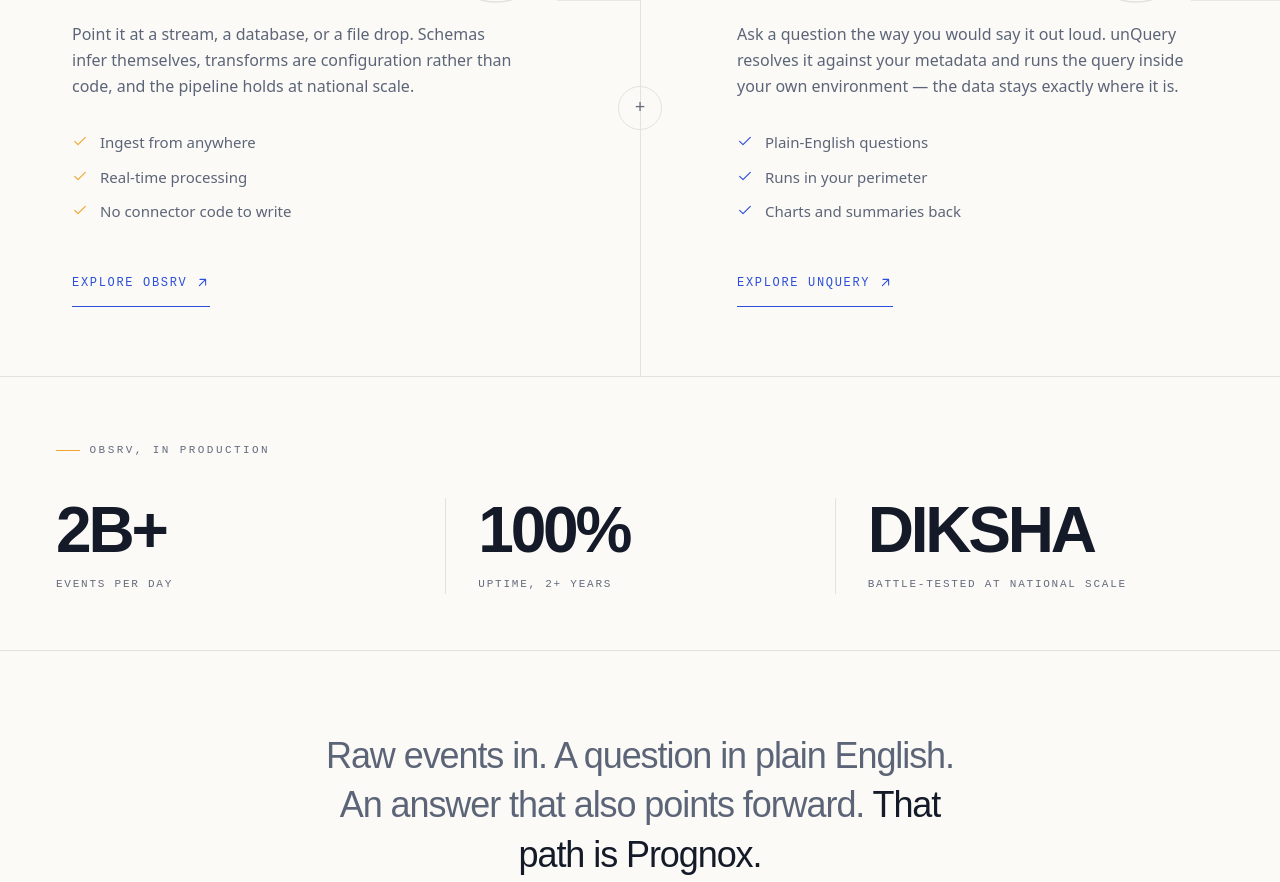
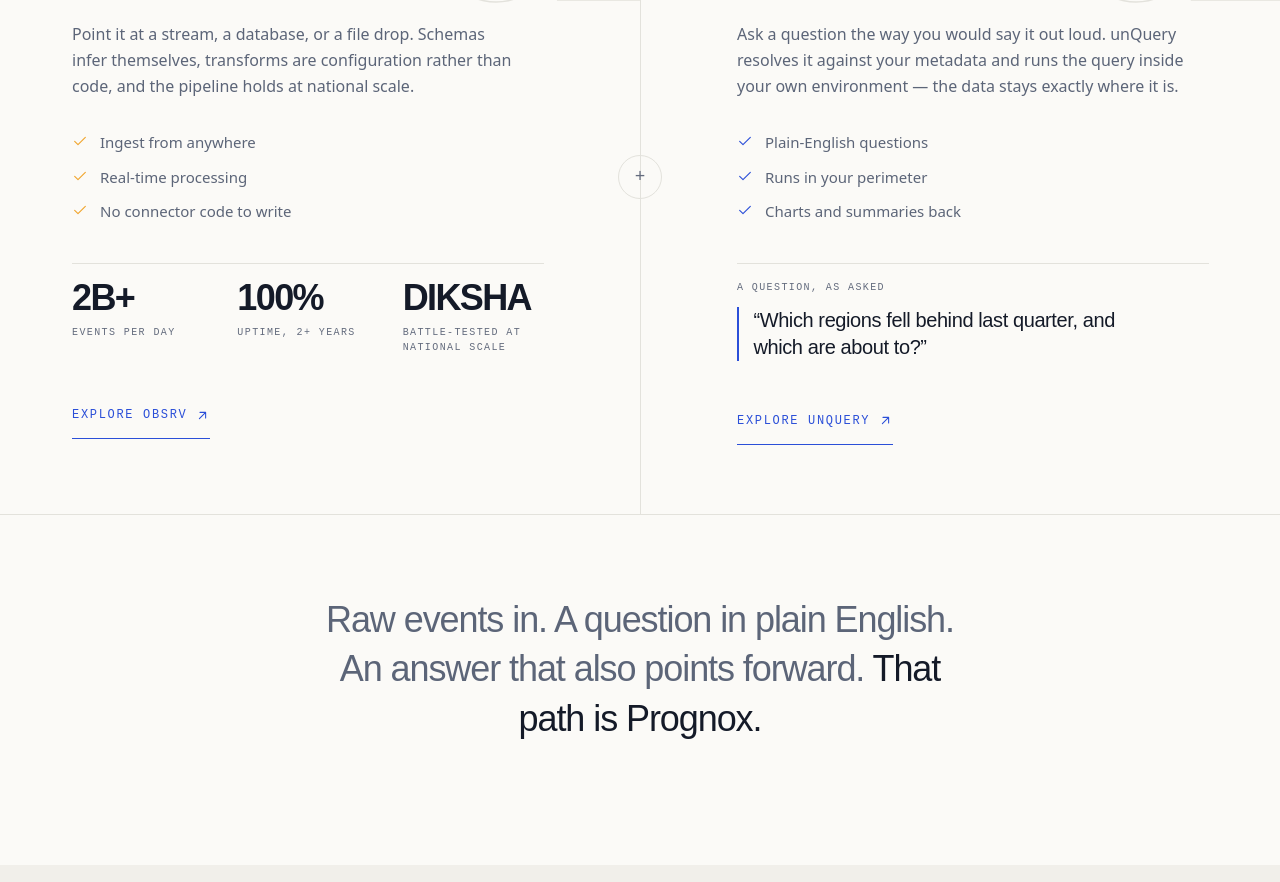
Before and after one commit to sanketika-labs/prognox-website, an Astro site: page / in a window 1280 px wide. Shown: the part 1569-2451 px from the top of the page. Built offline with nearby package versions, Linux system fonts and the light colour scheme; Astro itself is replaced by a stand-in of ours.

Commit message:
Close each engine panel on its own evidence
Proof belongs with Obsrv, so it goes back in Obsrv's panel rather than
standing off in a rail of its own. Laid three across instead of three
stacked it costs about half the height, and unQuery's half now closes on
its own evidence — a question asked in ordinary words, which is that
product's entire claim demonstrated rather than asserted. The two bands
share a top margin and a hairline, so the columns land within 5px of each
other with no gap to paper over.

The strip stays stacked below 600px: narrower than that the columns fall
under ~170px and the longest label runs to three lines against the
others' one.

```diff
--- a/src/pages/index.astro
+++ b/src/pages/index.astro
@@ -142,6 +142,32 @@ const engines = [
                 ))}
               </ul>
 
+              {/*
+                Each engine closes on its own evidence, in a band of matching
+                height so the two columns stay level. Obsrv's case is the
+                numbers it has run; unQuery's is a question asked as anyone
+                would say it — which is the whole claim, demonstrated.
+              */}
+              {i === 0 && (
+                <dl class="panel-stats">
+                  {proofStats.map((stat) => (
+                    <div class="panel-stat">
+                      <dd>{stat.value}</dd>
+                      <dt>{stat.label}</dt>
+                    </div>
+                  ))}
+                </dl>
+              )}
+
+              {i === 1 && (
+                <figure class="panel-ask">
+                  <figcaption>A question, as asked</figcaption>
+                  <blockquote>
+                    {'\u201cWhich regions fell behind last quarter, and which are about to?\u201d'}
+                  </blockquote>
+                </figure>
+              )}
+
               <a
                 href={engine.link}
                 target="_blank"
@@ -156,26 +182,6 @@ const engines = [
         ))
       }
       <span class="seam-badge" aria-hidden="true">+</span>
-    </div>
-
-    {/*
-      Proof earns its own full-width rail rather than sitting inside Obsrv's
-      half. Buried in one column it forced that column longer than unQuery's,
-      which no amount of alignment could balance; out here the numbers get the
-      scale they deserve and the attribution is stated rather than implied.
-    */}
-    <div class="proof-rail">
-      <div class="container-page">
-        <p class="tag"><span class="tag-mark"></span>Obsrv, in production</p>
-        <dl class="proof-grid">
-          {proofStats.map((stat) => (
-            <div class="proof-item">
-              <dd>{stat.value}</dd>
-              <dt>{stat.label}</dt>
-            </div>
-          ))}
-        </dl>
-      </div>
     </div>
 
     <div class="container-page">
@@ -479,62 +485,83 @@ const engines = [
     gap: 0.85rem;
   }
 
-  /* The diptych already closes with a hairline, so the rail takes only a
-     bottom rule — a top rule here would double it. */
-  .proof-rail {
-    padding-block: clamp(2.5rem, 1.5rem + 2.5vw, 3.75rem);
+  /* Proof, ruled as a strip across the panel foot. Stacked rows read fine
+     but cost twice the height, and that height is exactly what pushed this
+     column past unQuery's. */
+  .panel-stats {
+    display: grid;
+    width: 100%;
+    margin-top: 2.5rem;
+    border-top: 1px solid var(--color-hairline);
+  }
+
+  .panel-stat {
+    padding-block: 1rem;
     border-bottom: 1px solid var(--color-hairline);
   }
 
-  .proof-grid {
-    display: grid;
-    gap: 0;
-    margin-top: 2rem;
+  /* Three across only once the columns are wide enough to hold the longest
+     label in two lines — below roughly 170px per column it runs to three and
+     the row goes ragged, so stacked rows are the better form down there. */
+  @media (min-width: 600px) {
+    .panel-stats {
+      grid-template-columns: repeat(3, 1fr);
+      gap: 1.5rem;
+    }
+
+    .panel-stat {
+      border-bottom: 0;
+      padding-bottom: 0;
+    }
   }
 
-  .proof-item {
-    padding-block: 1.25rem;
+  .panel-stat dd {
+    font-family: var(--font-display);
+    font-size: clamp(1.75rem, 1.3rem + 1.4vw, 2.25rem);
+    font-weight: 700;
+    line-height: 1;
+    letter-spacing: -0.045em;
+    color: var(--color-fg);
+  }
+
+  .panel-stat dt {
+    margin-top: 0.6rem;
+    font-family: var(--font-mono);
+    font-size: 0.625rem;
+    letter-spacing: 0.14em;
+    line-height: 1.5;
+    text-transform: uppercase;
+    color: var(--color-fg-faint);
+  }
+
+  /* unQuery's counterpart to the stat strip — same hairline, same top
+     margin, so the two bands line up across the seam. */
+  .panel-ask {
+    width: 100%;
+    margin-top: 2.5rem;
+    padding-top: 1rem;
     border-top: 1px solid var(--color-hairline);
   }
 
-  /* Three across once there is room; stacked and ruled before that, which
-     keeps the long third label from shrinking to two words a line. */
-  @media (min-width: 768px) {
-    .proof-grid {
-      grid-template-columns: repeat(3, 1fr);
-      margin-top: 2.5rem;
-    }
-
-    .proof-item {
-      padding-block: 0;
-      padding-inline: 2rem;
-      border-top: 0;
-      border-left: 1px solid var(--color-hairline);
-    }
-
-    .proof-item:first-child {
-      padding-left: 0;
-      border-left: 0;
-    }
+  .panel-ask figcaption {
+    font-family: var(--font-mono);
+    font-size: 0.625rem;
+    letter-spacing: 0.14em;
+    line-height: 1.5;
+    text-transform: uppercase;
+    color: var(--color-fg-faint);
   }
 
-  .proof-item dd {
+  .panel-ask blockquote {
+    margin-top: 0.75rem;
+    max-width: 24rem;
     font-family: var(--font-display);
-    font-size: clamp(2.5rem, 1.6rem + 3.2vw, 4rem);
-    font-weight: 700;
-    line-height: 1;
-    letter-spacing: -0.05em;
+    font-size: clamp(1.0625rem, 0.95rem + 0.5vw, 1.25rem);
+    line-height: 1.35;
+    letter-spacing: -0.02em;
     color: var(--color-fg);
-  }
-
-  .proof-item dt {
-    margin-top: 0.85rem;
-    font-family: var(--font-mono);
-    font-size: 0.6875rem;
-    letter-spacing: 0.16em;
-    line-height: 1.6;
-    text-transform: uppercase;
-    color: var(--color-fg-faint);
+    border-left: 2px solid var(--color-link);
+    padding-left: 0.9rem;
   }
 
   /* The join sits on the seam — only where there is a seam to sit on. */
```
